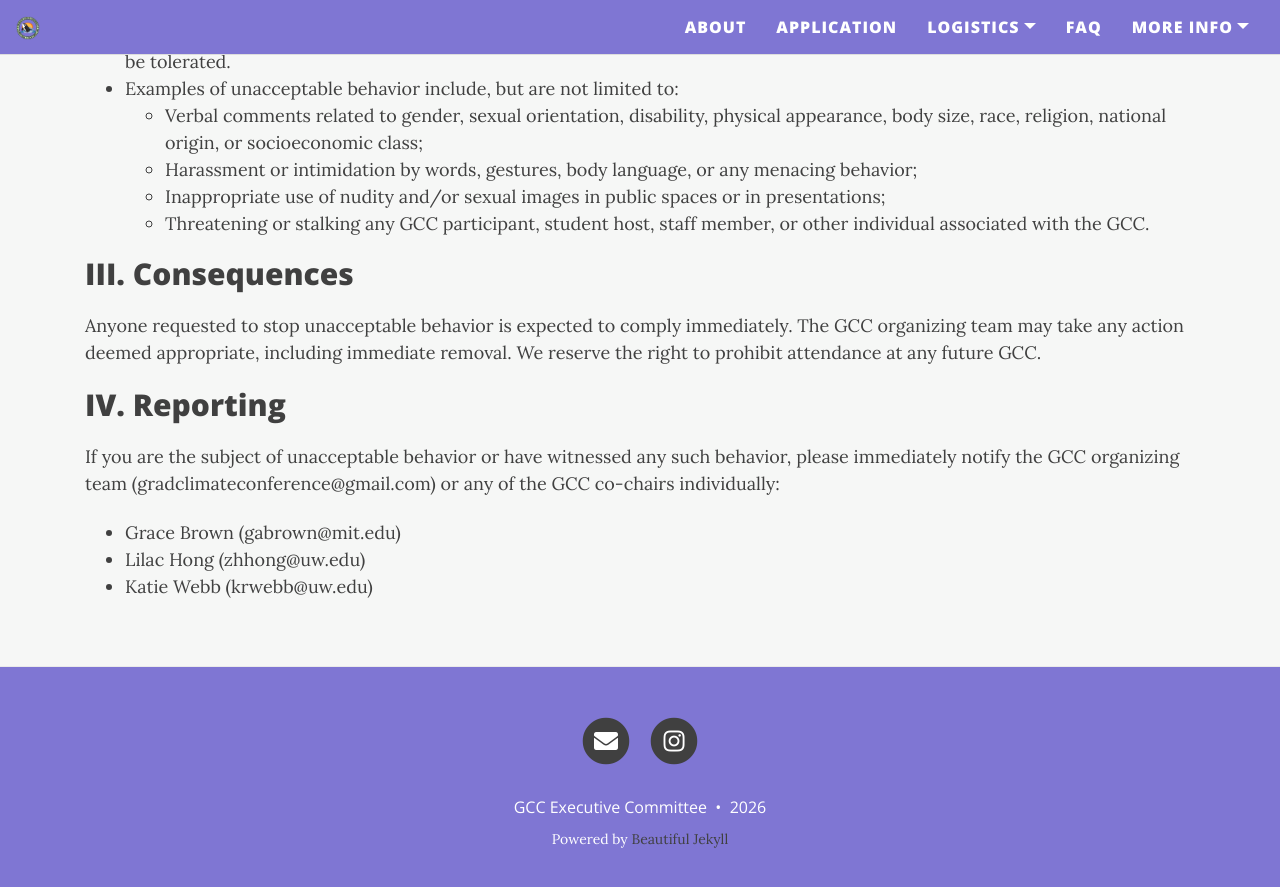
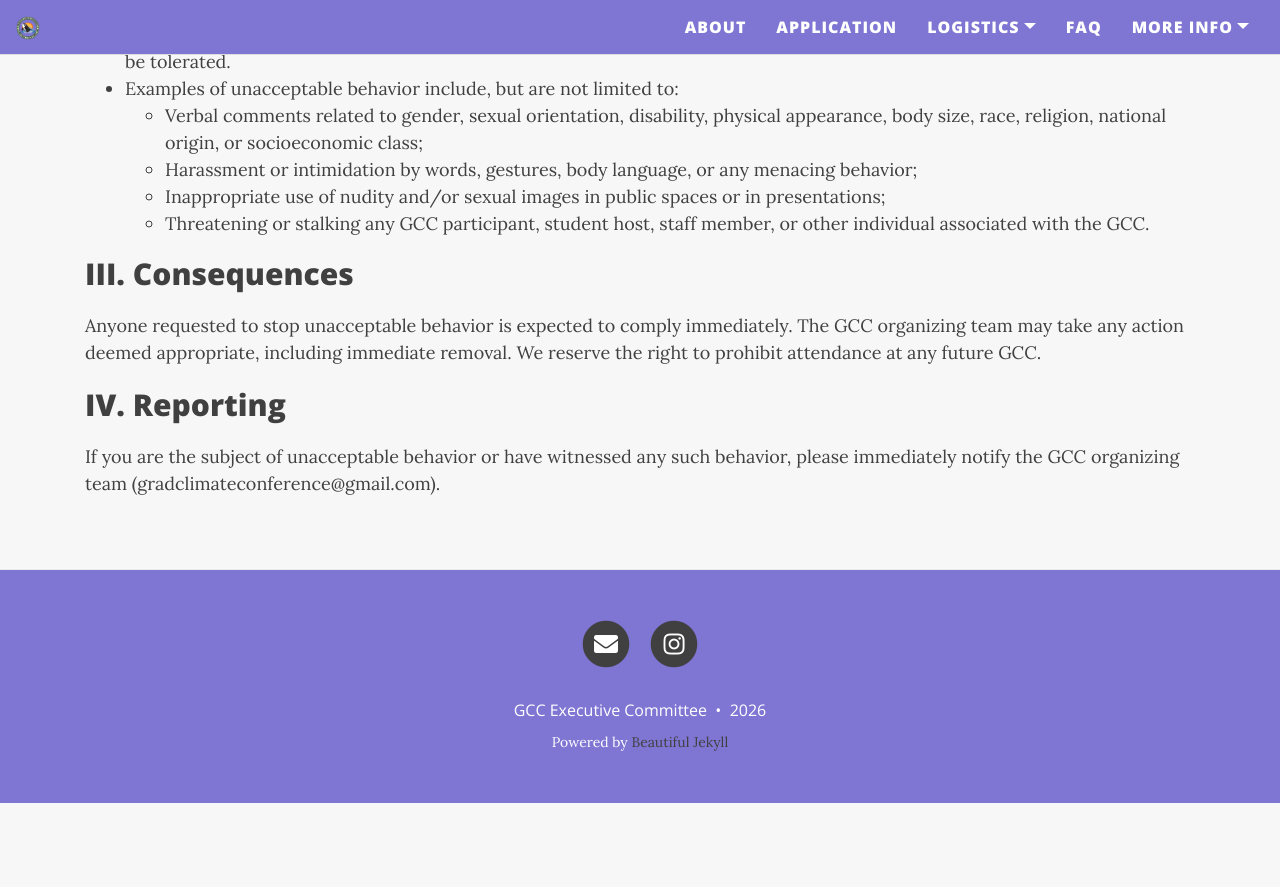
Before and after one commit to graduateclimateconference/graduateclimateconference.github.io, a Jekyll site: the page built from conduct.md, in a window 1280 px wide and 900 px high, scrolled down 1004 px. Shown: the top 887 px of the window. Built offline with Jekyll 4.4.1, drawn with Linux system fonts in a browser that asks for light colours; nearby versions of some CDN libraries; after the commit the page ends 1807 px from its top, so only the background shows below that.

Commit message:
Update conduct.md

```diff
--- a/conduct.md
+++ b/conduct.md
@@ -24,7 +24,4 @@ The Graduate Climate Conference (GCC) is organized by graduate students, for gra
 Anyone requested to stop unacceptable behavior is expected to comply immediately. The GCC organizing team may take any action deemed appropriate, including immediate removal. We reserve the right to prohibit attendance at any future GCC.
 
 ## IV. Reporting
-If you are the subject of unacceptable behavior or have witnessed any such behavior, please immediately notify the GCC organizing team (gradclimateconference@gmail.com) or any of the GCC co-chairs individually:
-- Grace Brown (gabrown@mit.edu)
-- Lilac Hong (zhhong@uw.edu)
-- Katie Webb (krwebb@uw.edu)
+If you are the subject of unacceptable behavior or have witnessed any such behavior, please immediately notify the GCC organizing team (gradclimateconference@gmail.com).
```
